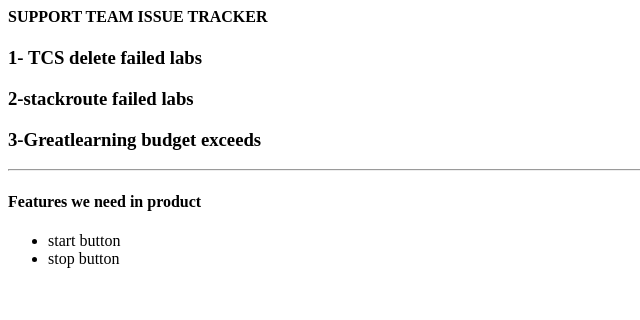
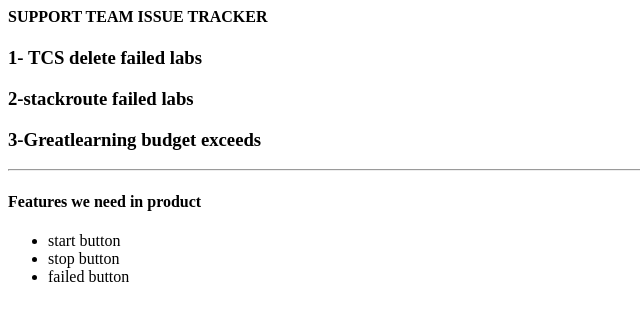
Before and after one commit to qwerpoi123/ISSUETRACKERENGG, a plain HTML site: page index.html in a window 1280 px wide. Shown: the whole page, without its empty margins (0-640 px from the left). Drawn offline with Linux system fonts and the light colour scheme.

Commit message:
addedcomment

```diff
--- a/index.html
+++ b/index.html
@@ -14,6 +14,7 @@
       <ul>
         <li>start button</li>
         <li>stop button</li>
+        <li>failed button</li>
       </ul>
 
 
```
